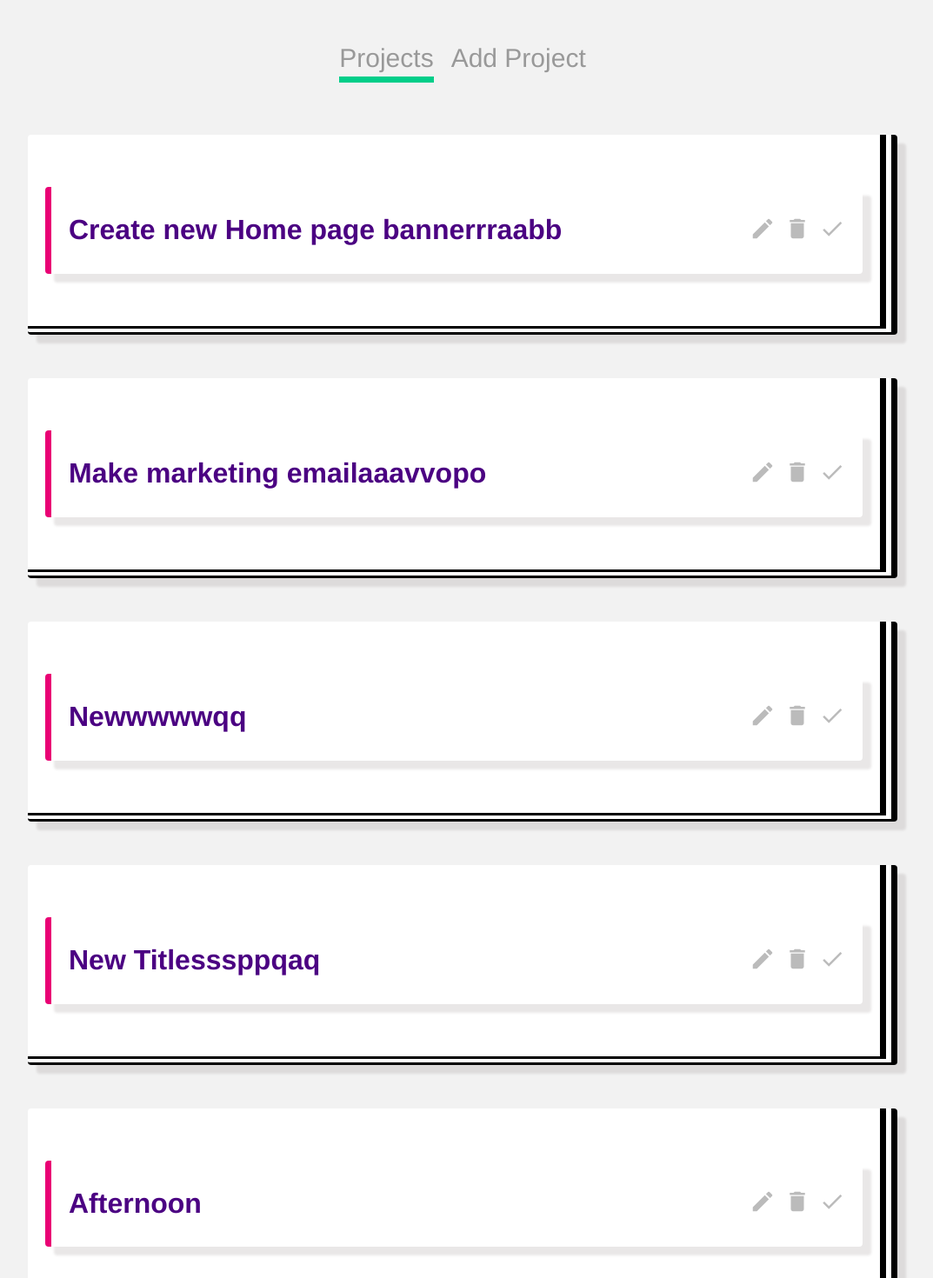
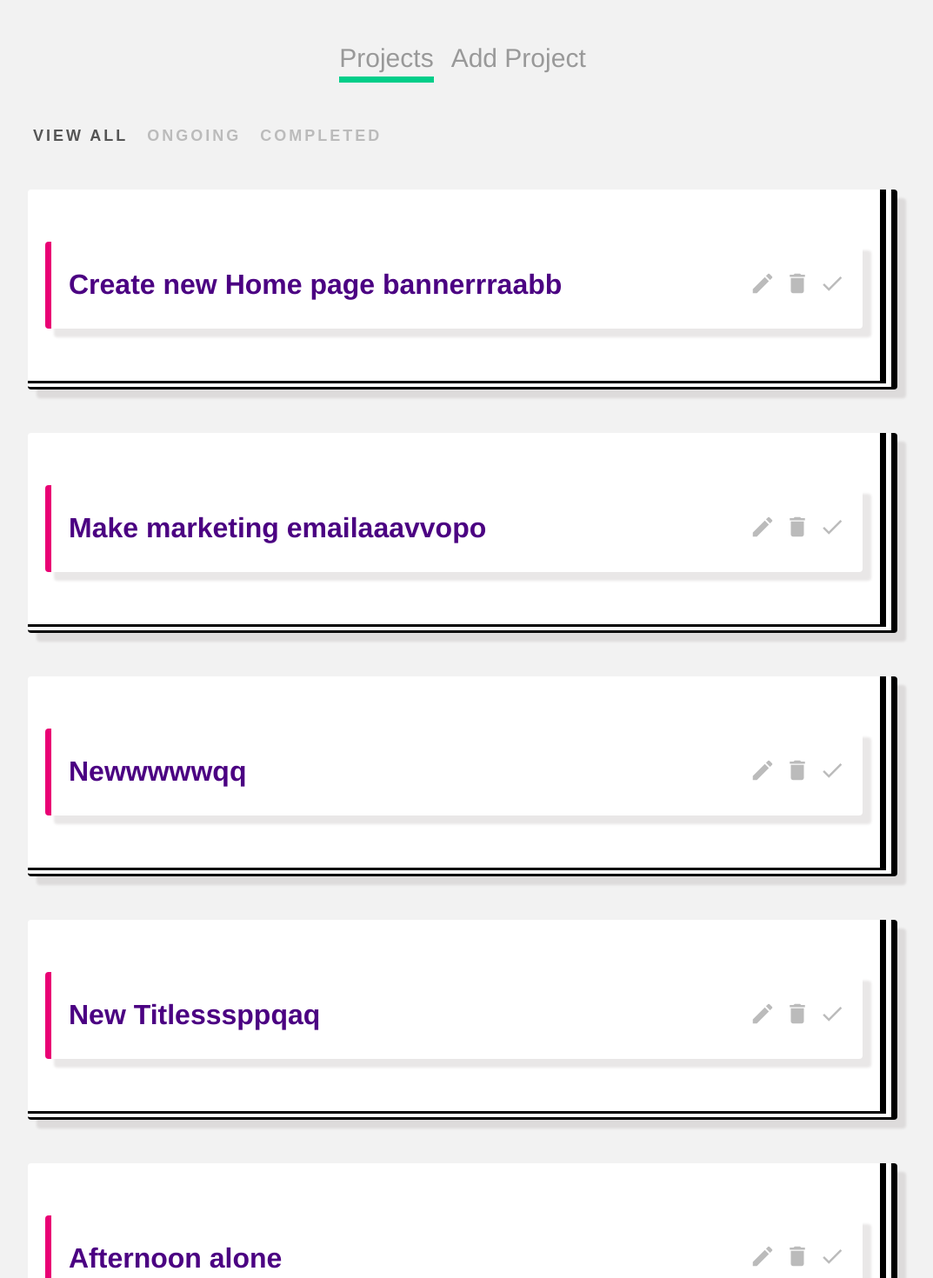
Before and after one commit to alimohammed99/project-planner, a Vue app: page / in a window 1280 px wide. Shown: the top 1470 px of the page at 87% size, without its empty margins (108-1181 px from the left). Built offline with nearby package versions, Linux system fonts and the light colour scheme; data requests are answered from the project's data file.

Commit message:
Added filter nav

```diff
--- a/data/db.json
+++ b/data/db.json
@@ -25,8 +25,8 @@
       "id": 4
     },
     {
-      "title": "Afternoon",
-      "details": "Good afternoon",
+      "title": "Afternoon alone",
+      "details": "Good afternoon alone",
       "isComplete": false,
       "id": 5
     }
--- a/src/App.vue
+++ b/src/App.vue
@@ -1,6 +1,6 @@
 <template>
   <Navbar />
-  <router-view/>
+  <router-view />
 </template>
 <!-- Registering the Navbar Components -->
 <script>
--- /dev/null
+++ b/src/components/FilterNav.vue
@@ -0,0 +1,79 @@
+<template>
+    <div>
+
+        <nav class="filter__nav">
+
+            <!-- I passed some arguments in the 'updateFilter' coz I'm trying to filter something (Projects) BY DIFFERENT things. -->
+
+            <!-- So I can check for that values later. -->
+
+
+
+            <!-- Filtering and displaying ALL Projects. -->
+
+            <button @click="updateFilter('all')" :class="{ active: current === 'all' }">View All</button>
+            <!-- If the value of current is 'all', i.e, if User clicks on the button 'View all' this button is gonna have class 'active'. -->
+
+
+
+            <!-- Filtering and displaying ONGOING Projects. -->
+
+            <button @click="updateFilter('ongoing')" :class="{ active: current === 'ongoing' }">Ongoing</button>
+              <!-- If the value of current is 'ongoing', i.e, if User clicks on the button 'Ongoing' this button is gonna have class 'active'. -->
+
+
+
+            <!-- Filtering and displaying COMPLETED Projects. -->
+
+            <button @click="updateFilter('completed')" :class="{ active: current === 'completed' }">Completed</button>
+              <!-- If the value of current is 'completed', i.e, if User clicks on the button 'Completed' this button is gonna have class 'active'. -->
+
+        </nav>
+
+    </div>
+</template>
+
+<script>
+export default {
+    props: ['current'],
+    methods: {
+        // Just because there are different custom arguments passed into the updateFilters up there, I have to represent the different arguments with one keyword here.
+        // So "by" stands for 'all', 'ongoing', 'completed'.
+
+        updateFilter(by) {
+            // Now I need to emit an event which I can listen to in the Home component coz it's in the Home component I'm gonna nest the filter navs so I can react to that filter changing.
+            // When I react to the filter changing, at that point, I can go ahead and filter the Projects based on that criteria.
+
+            this.$emit('filterChange', by)
+
+            // Remember, the "by" stands for whatever button User clicks up there.
+            // So when the 'View All' button is clicked, this "by" will be 'all', when the 'ongoing' button is clicked, this "by" will be 'ongoing'.....and like that.....
+
+            // So now I'm able to listen to whatever event user clicks up there.
+            // And I'm emitting to the Home component coz it's from there all activities will take place.
+            // So when we emit, we send a data along. Now I'm sending the "by" since that's gonna be the filter to work with in the Home view.
+
+            // I used "$event" to get access to this 'by' in the Home view and remember that 'by' holds all the different arguments ('all', 'completed', 'ongoing') up there.
+        },
+    },
+};
+</script>
+
+<style>
+.filter__nav button{
+    background: none;
+    border: none;
+    color: #bbb;
+    outline: none;
+    font-size: 18px;
+    text-transform: uppercase;
+    margin-right: 10px;
+    letter-spacing: 3px;
+    font-weight: bold;
+    cursor: pointer;
+}
+
+.filter__nav button.active{
+    color: #555;
+}
+</style>
--- a/src/views/HomeView.vue
+++ b/src/views/HomeView.vue
@@ -1,5 +1,18 @@
 <template>
     <div class="home">
+
+        <!-- To display the Filtered Navs -->
+
+        <filterNav @filterChange="current = $event" :current="current" />
+
+        <!-- { :current="current" } is just me sending current as props to the FilterNav component -->
+
+        <!-- I have to listen to the filter change event and do what I want with it-->
+        <!-- @filterChange is the custom event sent from 'FilterNav.vue' so I have to listen to it here. -->
+        <!-- Up there, I'm updating the 'current' property. I am setting the 'current' to whatever data that's passed up. -->
+        <!-- $event is the data ('by') sent from the FilterNav component. That's the work of the $event. -->
+        <!-- So, on filter change, the 'current' value should be changed to whatever data passed, instead of having the default value ('all' i.e show all projects by default.) -->
+
         <!-- Wanna display the items ('projects') only if the project array has a length i.e, has data inside. Coz there's no point cycling through the array if it's empty. -->
         <div v-if="projects.length">
             <div class="biggestdiv">
@@ -28,13 +41,21 @@
 <script>
 import SingleProject from "../components/SingleProject.vue";
 
+import FilterNav from "../components/FilterNav.vue";
+
+import Navbar from "../components/Navbar.vue";
+
 export default {
     name: "HomeView",
-  components: { SingleProject },
+    components: { SingleProject, FilterNav, Navbar },
     data() {
         return {
             // Since I want to get the data from another place (json file) and use it here, the best place/time to enable/get it is inside the mounted() lifecycle. That's why when the component has been mounted to the DOM.
             projects: [],
+
+            // This is basically the current filter. It's gonna be set to 'all' as default. 'all' is part of the arguments passed in the FilterNav component.
+          current: 'all'
+            // I need to send this data (current) as props into the FilterNav component coz I wanna style the buttons in the FilterNav conditionally based on the prop value.
         };
     },
     mounted() {
```
Lines whose indentation alone changed are shown as unchanged.
